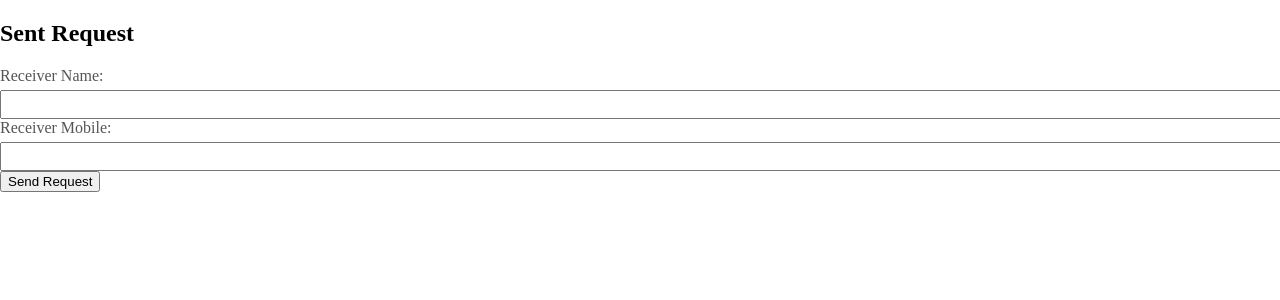
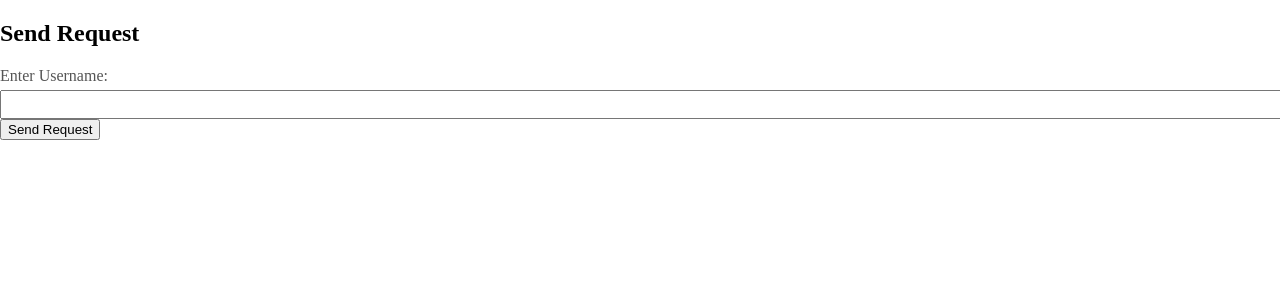
Before and after one commit to PaladuguLekhaRavali/mediproj, a React (Create React App) app in the folder alerts/: page /create-request in a window 1280 px wide. Shown: the top 300 px of the page. Built offline with nearby package versions, Linux system fonts and the light colour scheme; no server answers.

Commit message:
updates login based on user name and send requests

```diff
--- a/alerts/src/CreateRequest.js
+++ b/alerts/src/CreateRequest.js
@@ -1,81 +1,45 @@
-// SentRequestComponent.js
-
-import React, { useState, useEffect } from 'react';
+import React, { useState } from 'react';
 import axios from 'axios';
 
-const SentRequestComponent = () => {
-  const [formData, setFormData] = useState({
-    receiver_name: '',
-    receiver_mobile: ''
-  });
+const RequestComponent = () => {
+  const [username, setUsername] = useState('');
+  const [alertMessage, setAlertMessage] = useState('');
 
-  const [currentUser, setCurrentUser] = useState(null);
-
-  useEffect(() => {
-    // Fetch current user's information using JWT token
-    const fetchCurrentUser = async () => {
-      try {
-        const token = localStorage.getItem('token');
-        const response = await axios.get('/api/current-user', { headers: { Authorization: token } });
-        setCurrentUser(response.data.user);
-      } catch (error) {
-        console.error('Error fetching current user:', error);
+  const handleRequest = async () => {
+    try {
+      const response = await axios.post('http://localhost:3004/requests', {
+        sender_name: localStorage.getItem('username'),
+        receiver_name: username
+      });
+      if (response.data.success) {
+        setAlertMessage('Request sent successfully!');
+      } else {
+        setAlertMessage(response.data.message); // Set alert message from response
       }
-    };
-    fetchCurrentUser();
-  }, []);
-
-  const handleChange = (e) => {
-    setFormData({ ...formData, [e.target.name]: e.target.value });
-  };
-
-  const handleSubmit = async (e) => {
-    e.preventDefault();
-    try {
-      if (!currentUser) {
-        console.error('Current user is null or undefined');
-        // Handle the error or return early if necessary
-        return;
-      }
-      // Send request with current user's name and details
-      await axios.post('/api/sent-requests', {
-        sender_name: currentUser.name,
-        receiver_name: formData.receiver_name,
-        receiver_mobile: formData.receiver_mobile,
-        message: formData.message
-      });
-      alert('Request sent successfully!');
-      // Optionally clear the form fields
-      setFormData({
-        receiver_name: '',
-        receiver_mobile: '',
-        message: ''
-      });
     } catch (error) {
       console.error('Error sending request:', error);
-      alert('Error sending request. Please try again later.');
+      if (error.response && error.response.data && error.response.data.message === 'User not found.') {
+        setAlertMessage('User not found. Please enter a valid username.'); // Set specific error message for user not found
+      } else {
+        setAlertMessage('Failed to send request.'); // Default error message
+      }
     }
   };
 
-
-
-
   return (
     <div>
-      <h2>Sent Request</h2>
-      <form onSubmit={handleSubmit}>
-        <div>
-          <label>Receiver Name:</label>
-          <input type="text" name="receiver_name" value={formData.receiver_name} onChange={handleChange} required />
-        </div>
-        <div>
-          <label>Receiver Mobile:</label>
-          <input type="text" name="receiver_mobile" value={formData.receiver_mobile} onChange={handleChange} required />
-        </div>
-        <button type="submit">Send Request</button>
-      </form>
+      <h2>Send Request</h2>
+      <label htmlFor="username">Enter Username:</label>
+      <input
+        type="text"
+        id="username"
+        value={username}
+        onChange={(e) => setUsername(e.target.value)}
+      />
+      <button onClick={handleRequest}>Send Request</button>
+      {alertMessage && <p>{alertMessage}</p>}
     </div>
   );
 };
 
-export default SentRequestComponent;
+export default RequestComponent;
--- a/alerts/src/RemainderComponent.js
+++ b/alerts/src/RemainderComponent.js
@@ -10,8 +10,12 @@ const RemainderComponent = () => {
     navigate(route);
   };
 
+  // Retrieve username from local storage
+  const username = localStorage.getItem('username');
+
   return (
     <div className="component">
+      <h2>Welcome, {username}</h2> {/* Display the username */}
 
       <div className="options">
         <div className="option" onClick={() => handleNavigation("/remainderhistory")}>
--- a/alerts/src/login.js
+++ b/alerts/src/login.js
@@ -12,19 +12,22 @@ const LoginForm = () => {
     event.preventDefault(); // Prevent default form submission behavior
 
     const formData = new FormData(event.target);
-    const email = formData.get('email');
+    const username = formData.get('username');
     const password = formData.get('password');
 
     try {
-      const response = await axios.post('http://localhost:3004/login', { email, password });
+      const response = await axios.post('http://localhost:3004/login', { username, password });
 
       if (response.status === 200) {
+        // Store the username in local storage
+        localStorage.setItem('username', username);
+
         // Navigate to Remainders page upon successful login
         navigate('/remainder'); // Use navigate to navigate to '/remainders'
       } else {
         // Handle unsuccessful login (e.g., invalid credentials)
         if (response.status === 401) {
-          setError('Invalid email or password'); // Set error message for invalid credentials
+          setError('Invalid username or password'); // Set error message for invalid credentials
         } else {
           // Other server errors
           setError(`Login failed with status ${response.status}. Please try again.`);
@@ -35,11 +38,9 @@ const LoginForm = () => {
       if (error.response && error.response.data && error.response.data.error) {
         // Server responded with a specific error message
         const serverError = error.response.data.error;
-        if (serverError === 'Invalid email or password') {
-          setError('Invalid email or password.');
-        }
-
-         else {
+        if (serverError === 'Invalid username or password') {
+          setError('Invalid username or password.');
+        } else {
           setError(`Error from server: ${serverError}`);
         }
       } else {
@@ -54,8 +55,8 @@ const LoginForm = () => {
       <h1>Login</h1>
       <form className="login-form" onSubmit={handleSubmit}>
         <div className="form-group">
-          <label htmlFor="email">Email:</label>
-          <input type="email" id="email" name="email" required />
+          <label htmlFor="email">UserName</label>
+          <input type="text" id="email" name="username" required />
         </div>
         <div className="form-group">
           <label htmlFor="password">Password:</label>
```
Also changed, not shown: 1 other file (tests, documents, lock files or other folders).
